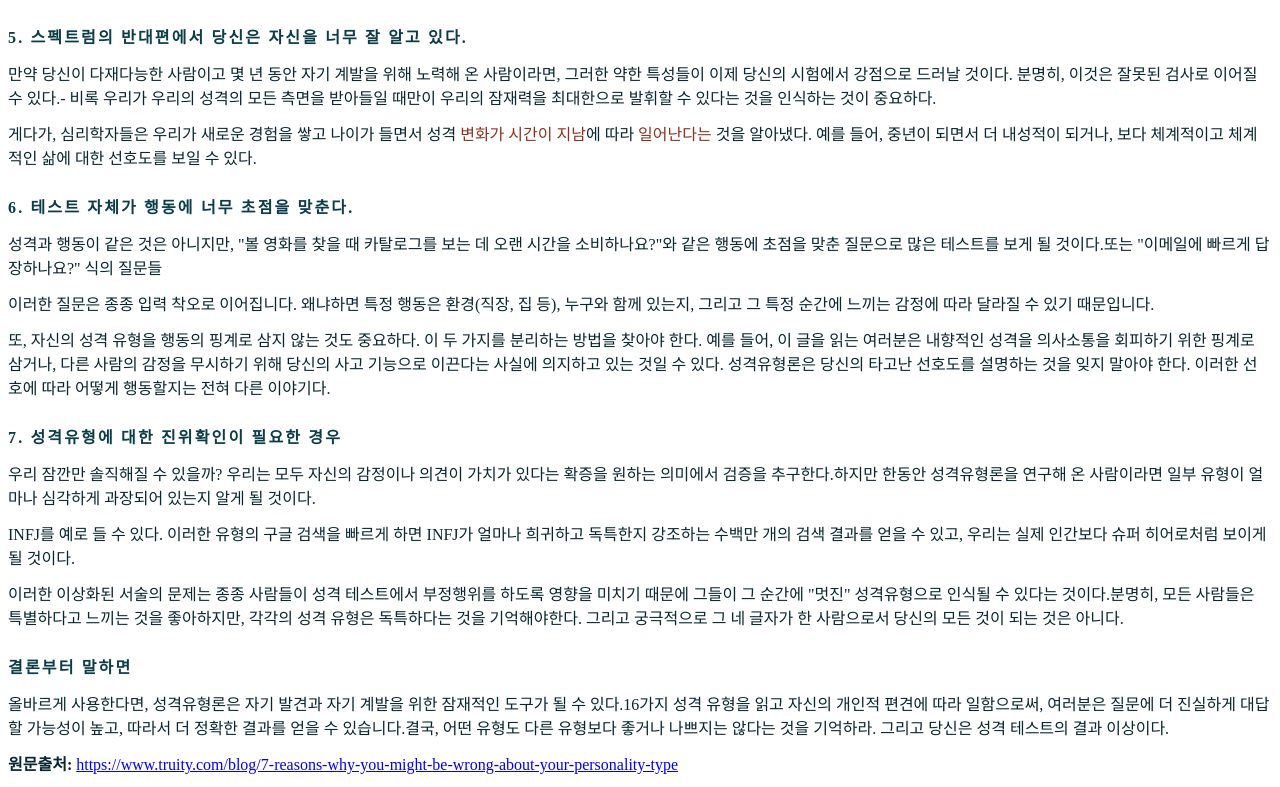
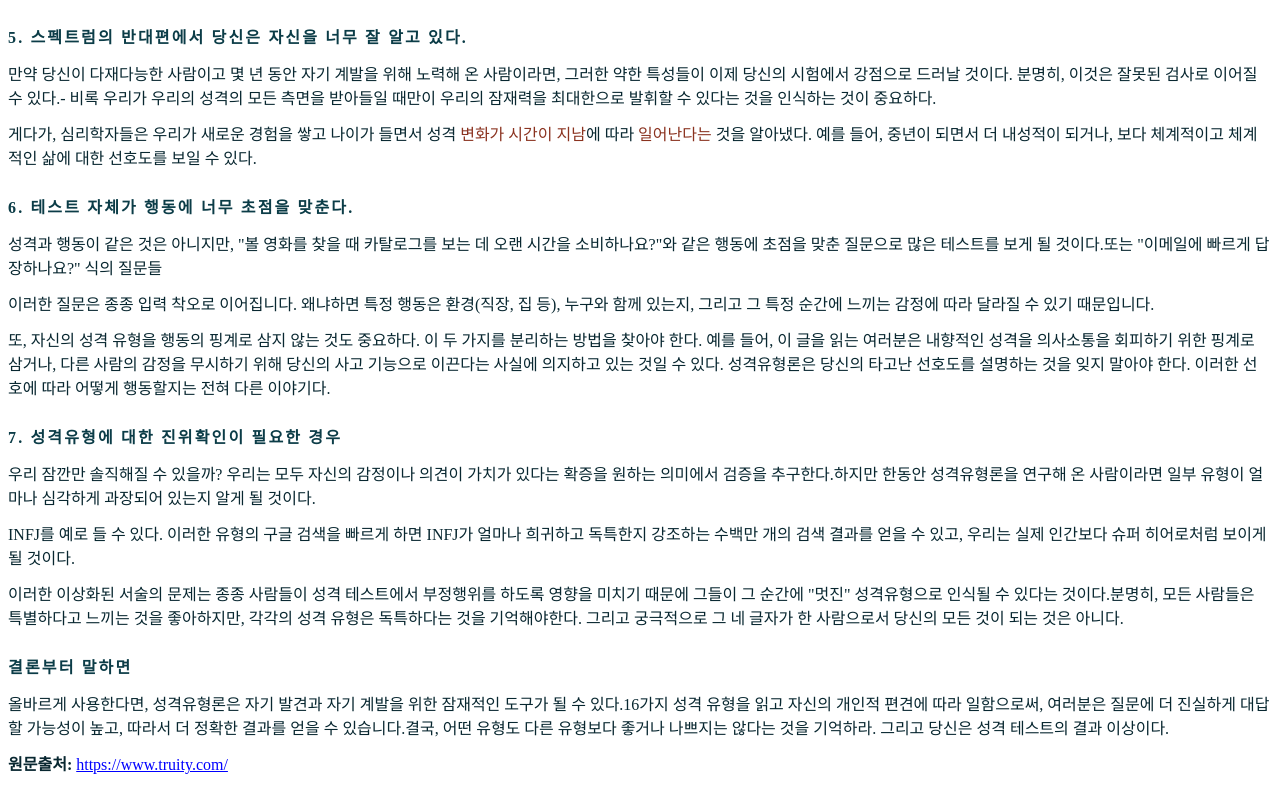
Before and after one commit to mbti-data/contradictions-in-personality-type-tests, a plain HTML site: page index.html in a window 1280 px wide. Shown: the part 982-1769 px from the top of the page. Drawn offline with Linux system fonts and the light colour scheme.

Commit message:
Add files via upload

```diff
--- a/index.html
+++ b/index.html
@@ -41,7 +41,7 @@
 <p papago-id="10" papago-translate="translated" style="box-sizing: border-box; margin: 12px 0px; letter-spacing: normal; color: rgb(8, 39, 48); font-family: calluna, &quot;Times New Roman&quot;, serif; font-size: 20px; font-style: normal; font-variant-ligatures: normal; font-variant-caps: normal; font-weight: 400; orphans: 2; text-align: start; text-indent: 0px; text-transform: none; white-space: normal; widows: 2; word-spacing: 0px; -webkit-text-stroke-width: 0px; background-color: rgb(255, 255, 255); text-decoration-thickness: initial; text-decoration-style: initial; text-decoration-color: initial;"><font face="페이북 OTF Bold"><span style="font-size:12pt;">이러한 이상화된 서술의 문제는 종종 사람들이 성격 테스트에서 부정행위를 하도록 영향을 미치기 때문에 그들이 그 순간에 &quot;멋진&quot; 성격유형으로 인식될 수 있다는 것이다.분명히, 모든 사람들은 특별하다고 느끼는 것을 좋아하지만, 각각의 성격 유형은 독특하다는 것을 기억해야한다. 그리고 궁극적으로 그 네 글자가 한 사람으로서 당신의 모든 것이 되는 것은 아니다.</span></font></p>
 <h4 papago-id="11" papago-translate="translated" style="box-sizing: border-box; font-family: alternate-gothic-no-3-d, &quot;Trebuchet MS&quot;, Arial, Helvetica, sans-serif; font-weight: normal; line-height: 22px; color: rgb(11, 60, 71); margin-top: 28px; margin-bottom: 7px; font-size: 18px; letter-spacing: 0.12em; text-transform: uppercase; font-style: normal; font-variant-ligatures: normal; font-variant-caps: normal; orphans: 2; text-align: start; text-indent: 0px; white-space: normal; widows: 2; word-spacing: 0px; -webkit-text-stroke-width: 0px; background-color: rgb(255, 255, 255); text-decoration-thickness: initial; text-decoration-style: initial; text-decoration-color: initial;"><b><font face="페이북 OTF Bold"><span style="font-size:12pt;">결론부터 말하면</span></font></b><font face="페이북 OTF Bold"><span style="font-size:12pt;"></span></font></h4>
 <p papago-id="12" papago-translate="translated" style="box-sizing: border-box; margin: 12px 0px; letter-spacing: normal; color: rgb(8, 39, 48); font-family: calluna, &quot;Times New Roman&quot;, serif; font-size: 20px; font-style: normal; font-variant-ligatures: normal; font-variant-caps: normal; font-weight: 400; orphans: 2; text-align: start; text-indent: 0px; text-transform: none; white-space: normal; widows: 2; word-spacing: 0px; -webkit-text-stroke-width: 0px; background-color: rgb(255, 255, 255); text-decoration-thickness: initial; text-decoration-style: initial; text-decoration-color: initial;"><font face="페이북 OTF Bold"><span style="font-size:12pt;">올바르게 사용한다면, 성격유형론은&nbsp;자기 발견과 자기 계발을 위한 잠재적인 도구가 될 수 있다.16가지 성격 유형을 읽고 자신의 개인적 편견에 따라 일함으로써, 여러분은 질문에 더 진실하게 대답할 가능성이 높고, 따라서 더 정확한 결과를 얻을 수 있습니다.결국, 어떤 유형도 다른 유형보다 좋거나 나쁘지는 않다는 것을 기억하라. 그리고 당신은 성격 테스트의 결과 이상이다.</span></font></p>
-<p papago-id="12" papago-translate="translated" style="box-sizing: border-box; margin: 12px 0px; letter-spacing: normal; color: rgb(8, 39, 48); font-family: calluna, &quot;Times New Roman&quot;, serif; font-size: 20px; font-style: normal; font-variant-ligatures: normal; font-variant-caps: normal; font-weight: 400; orphans: 2; text-align: start; text-indent: 0px; text-transform: none; white-space: normal; widows: 2; word-spacing: 0px; -webkit-text-stroke-width: 0px; background-color: rgb(255, 255, 255); text-decoration-thickness: initial; text-decoration-style: initial; text-decoration-color: initial;"><b><font face="페이북 OTF Bold"><span style="font-size:12pt;">원문출처: </span></font></b><span style="font-size:12pt;"><a href="https://www.truity.com/blog/7-reasons-why-you-might-be-wrong-about-your-personality-type"><font face="페이북 OTF Bold" color="blue">https://www.truity.com/blog/7-reasons-why-you-might-be-wrong-about-your-personality-type</font></a></span></p>
+<p papago-id="12" papago-translate="translated" style="box-sizing: border-box; margin: 12px 0px; letter-spacing: normal; color: rgb(8, 39, 48); font-family: calluna, &quot;Times New Roman&quot;, serif; font-size: 20px; font-style: normal; font-variant-ligatures: normal; font-variant-caps: normal; font-weight: 400; orphans: 2; text-align: start; text-indent: 0px; text-transform: none; white-space: normal; widows: 2; word-spacing: 0px; -webkit-text-stroke-width: 0px; background-color: rgb(255, 255, 255); text-decoration-thickness: initial; text-decoration-style: initial; text-decoration-color: initial;"><b><font face="페이북 OTF Bold"><span style="font-size:12pt;">원문출처: </span></font></b><span style="font-size:12pt;"><font face="페이북 OTF Bold" color="blue"><a href="https://www.truity.com/">https://www.truity.com/</a></font></span></p>
 </body>
 
 </html>
```
